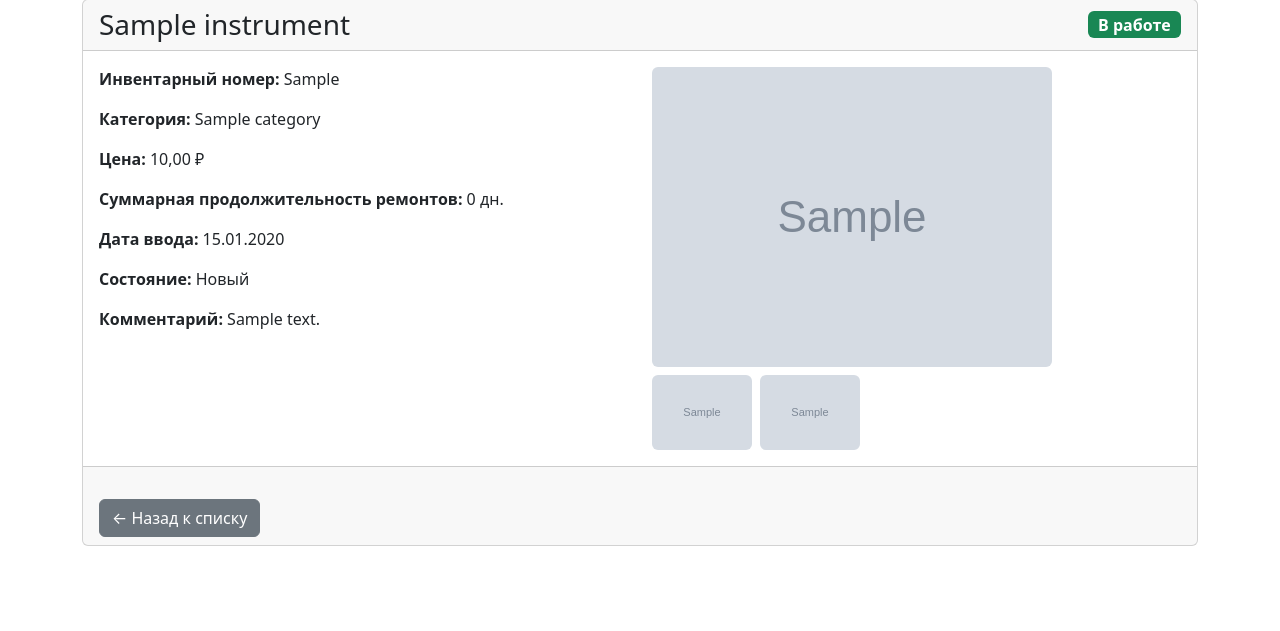
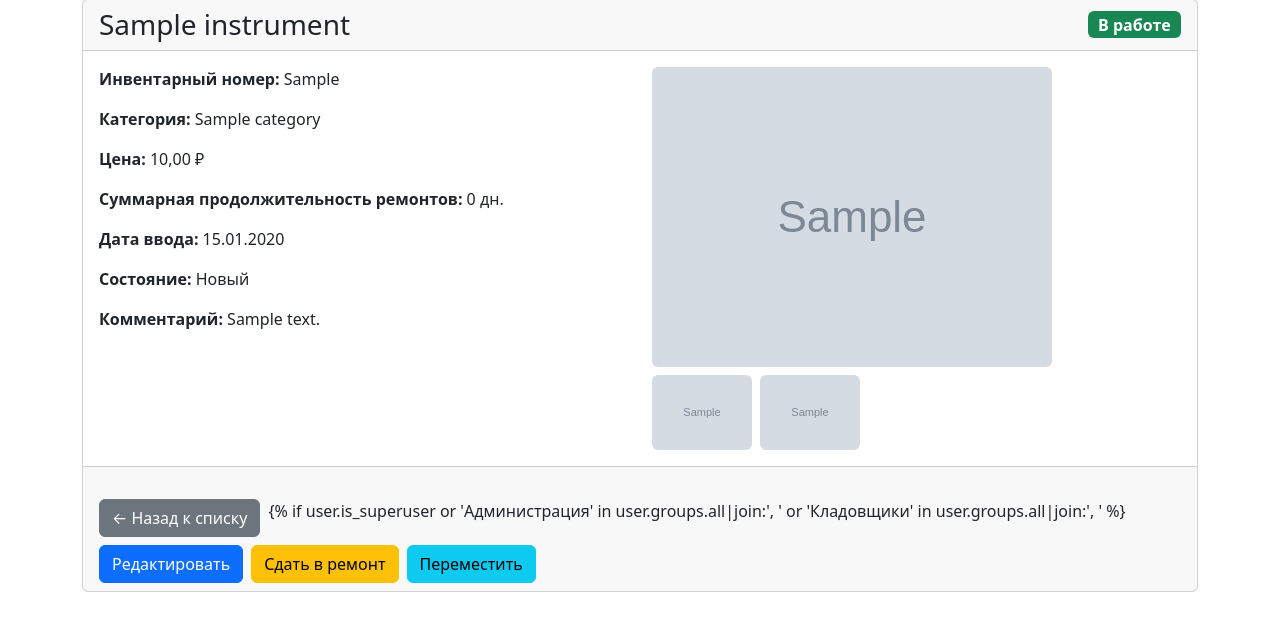
Before and after one commit to botnbot/instrument-control-v2, a Django app: page /instruments/1/ in a window 1280 px wide. Shown: the part 81-712 px from the top of the page. Run offline with Django 5.2, Linux system fonts and the light colour scheme; tables that the repository leaves empty hold one stand-in row (values such as "Sample post"); grey boxes marked "Sample" are stand-in pictures.

Commit message:
relocations_form.html created

```diff
--- a/templates/core/instruments/instrument_detail.html
+++ b/templates/core/instruments/instrument_detail.html
@@ -23,8 +23,10 @@
                 <img src="{{ instrument.image1.url }}" class="img-fluid mb-2 rounded" alt="Фото 1">
                 {% endif %}
                 <div class="d-flex gap-2">
-                    {% if instrument.image2 %}<img src="{{ instrument.image2.url }}" class="img-fluid rounded" width="100" alt="Фото 2">{% endif %}
-                    {% if instrument.image3 %}<img src="{{ instrument.image3.url }}" class="img-fluid rounded" width="100" alt="Фото 3">{% endif %}
+                    {% if instrument.image2 %}<img src="{{ instrument.image2.url }}" class="img-fluid rounded"
+                                                   width="100" alt="Фото 2">{% endif %}
+                    {% if instrument.image3 %}<img src="{{ instrument.image3.url }}" class="img-fluid rounded"
+                                                   width="100" alt="Фото 3">{% endif %}
                 </div>
             </div>
         </div>
@@ -33,18 +35,22 @@
         <div class="mt-4 d-flex flex-wrap gap-2">
             <a href="{% url 'core:instrument_list' %}" class="btn btn-secondary">← Назад к списку</a>
 
-            {% if user.is_superuser or 'Администрация' in user.groups.all|join:', ' or 'Кладовщики' in user.groups.all|join:', ' %}
+            {% if user.is_superuser or 'Администрация' in user.groups.all|join:', ' or 'Кладовщики' in
+            user.groups.all|join:', ' %}
             <!-- Кнопка редактирования -->
             <a href="{% url 'core:instrument_update' instrument.pk %}" class="btn btn-primary">Редактировать</a>
 
             <!-- Кнопка "Сдать в ремонт" (для "в работе" и "сломан") -->
             {% if instrument.status == 'IN_USE' or instrument.status == 'BROKEN' %}
-                <form method="post" action="{% url 'core:repair_create' %}" class="d-inline">
-                    {% csrf_token %}
-                    <input type="hidden" name="instrument" value="{{ instrument.pk }}">
-                    <button type="submit" class="btn btn-warning">Сдать в ремонт</button>
-                </form>
+            <a href="{% url 'core:repair_create' %}?instrument={{ instrument.pk }}" class="btn btn-warning">
+                Сдать в ремонт
+            </a>
             {% endif %}
+
+            <!-- Кнопка "Переместить"  -->
+            <a href="{% url 'core:relocation_create' %}?instrument={{ instrument.pk }}" class="btn btn-info">
+                Переместить
+            </a>
 
             <!-- Кнопка "Списать" (только для сломанных, открывает модальное окно) -->
             {% if instrument.status == 'BROKEN' %}
@@ -67,7 +73,6 @@
                onclick="return confirm('Вы уверены, что хотите удалить инструмент {{ instrument.name }}? Это действие необратимо.');">
                 Удалить
             </a>
-                {% endif %}
             {% endif %}
         </div>
     </div>
```
Lines whose indentation alone changed are shown as unchanged.
